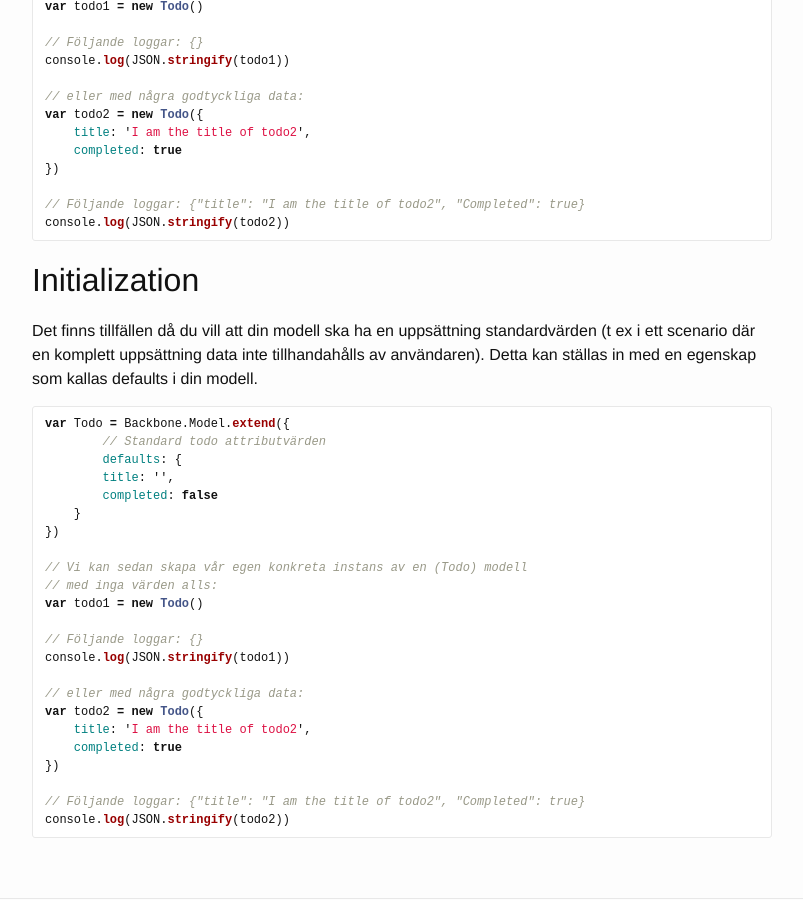
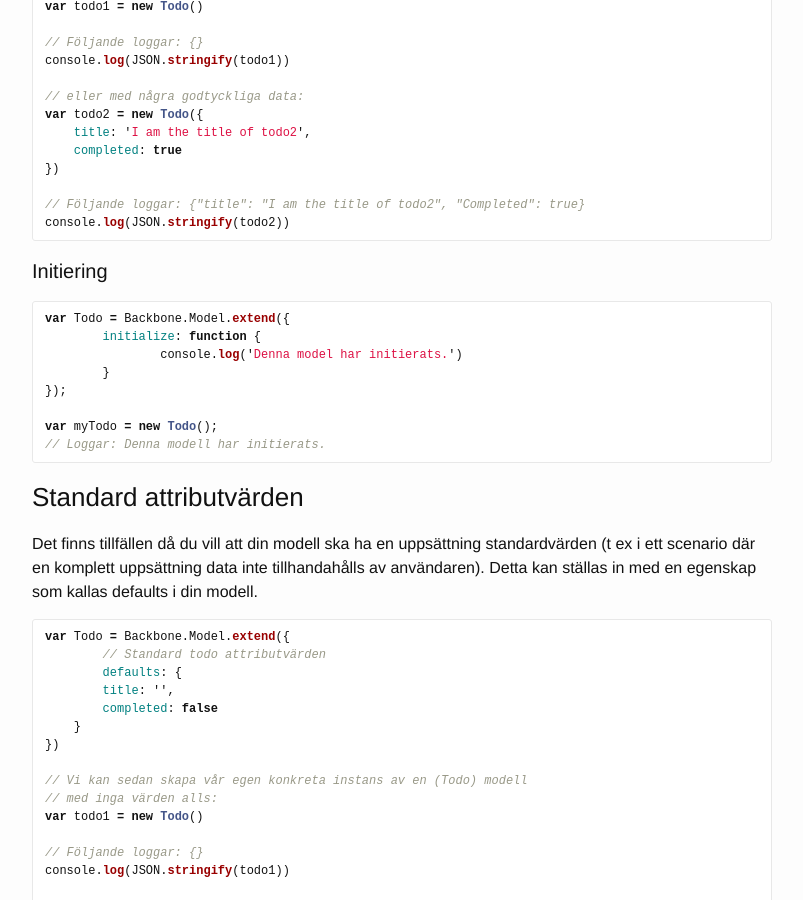
Before and after one commit to develdoe/develdoe.github.io, a Jekyll site: the page built from _posts/2017-10-30-backbonejs-basics.md, in a window 1280 px wide and 900 px high, scrolled down 1687 px. Shown: the whole window, without its empty margins (238-1041 px from the left). Built offline with Jekyll 4.4.1, drawn with Linux system fonts in a browser that asks for light colours.

Commit message:
Update 2017-10-30-backbonejs-basics.md

````diff
--- a/_posts/2017-10-30-backbonejs-basics.md
+++ b/_posts/2017-10-30-backbonejs-basics.md
@@ -61,7 +61,20 @@ var todo2 = new Todo({
 console.log(JSON.stringify(todo2))
 ```
 
-## Initialization
+#### Initiering
+
+```js
+var Todo = Backbone.Model.extend({
+ 	initialize: function {
+		console.log('Denna model har initierats.')
+	}
+});
+
+var myTodo = new Todo();
+// Loggar: Denna modell har initierats.
+```
+
+### Standard attributvärden
 
 Det finns tillfällen då du vill att din modell ska ha en uppsättning standardvärden (t ex i ett scenario där en komplett uppsättning data inte tillhandahålls av användaren). Detta kan ställas in med en egenskap som kallas defaults i din modell.
 
````
